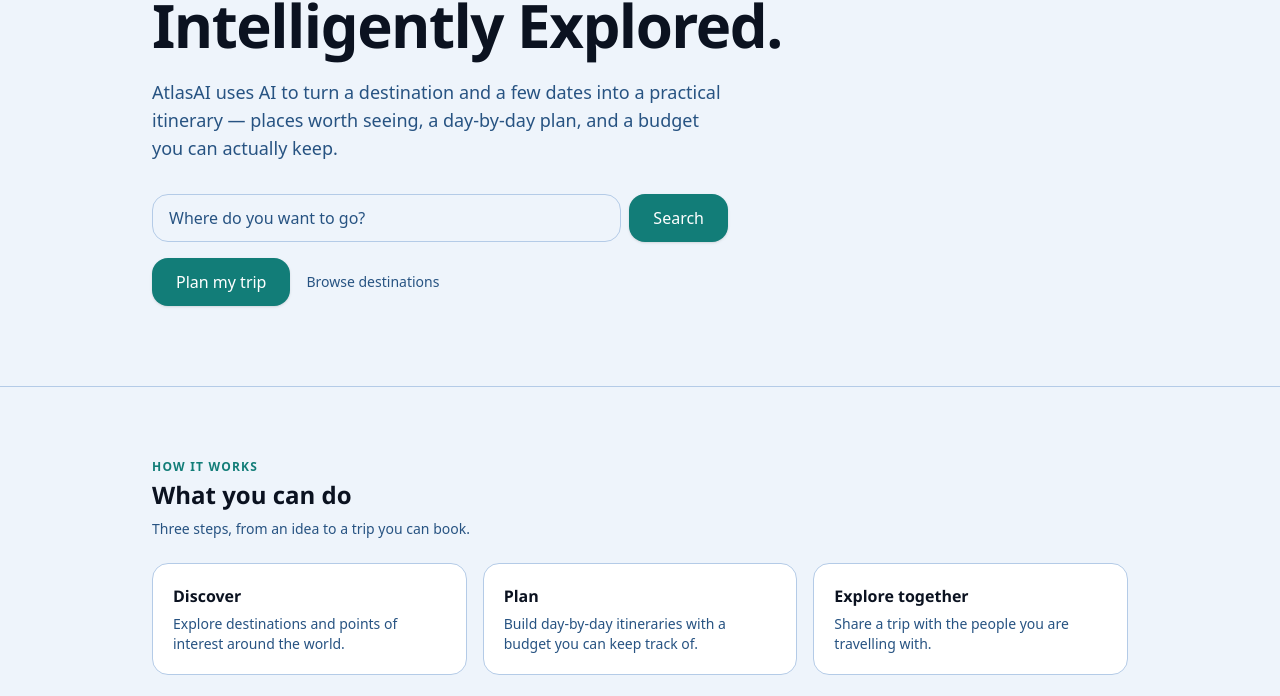
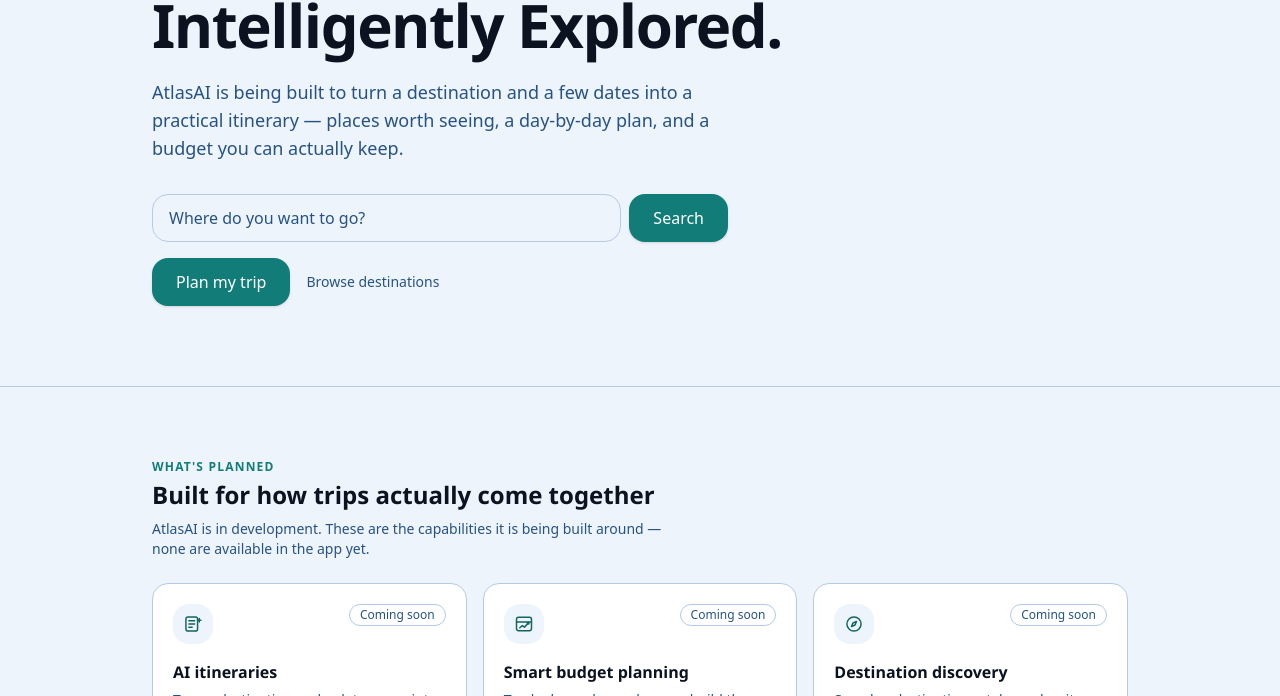
Before and after one commit to shubhshot17/atlas-ai, a React (Vite) app in the folder apps/web/: page / in a window 1280 px wide. Shown: the part 256-952 px from the top of the page. Built offline with nearby package versions, Linux system fonts and the light colour scheme; no server answers.

Commit message:
add homepage feature cards

```diff
--- /dev/null
+++ b/apps/web/src/components/home/FeatureCard.tsx
@@ -0,0 +1,48 @@
+import type { ReactNode } from 'react';
+import { cn } from '@/lib/cn';
+import { Card, CardBody, CardFooter, CardHeader, CardTitle } from '@/components/ui';
+
+export interface FeatureCardProps {
+  /** Icon element, typically from `@/components/ui/icons`. Decorative. */
+  icon: ReactNode;
+  title: string;
+  description: ReactNode;
+  /** Optional short status, e.g. "Coming soon". */
+  status?: string;
+  /** Optional secondary line under the description (e.g. detail chips). */
+  footer?: ReactNode;
+  className?: string;
+}
+
+/**
+ * One capability tile for the homepage "what's included" grid.
+ *
+ * Presentation only — it holds no data, no links, and no claims beyond the
+ * copy passed in. Callers own the wording so a feature can be described as
+ * available or planned in exactly one place.
+ */
+export function FeatureCard({ icon, title, description, status, footer, className }: FeatureCardProps) {
+  return (
+    <Card className={cn('flex h-full flex-col', className)}>
+      <CardHeader className="mb-4 flex items-start justify-between gap-3">
+        <span
+          aria-hidden="true"
+          className="inline-flex h-10 w-10 shrink-0 items-center justify-center rounded-panel bg-[var(--atlas-bg)] text-[var(--atlas-accent-strong)]"
+        >
+          {icon}
+        </span>
+        {status !== undefined && (
+          <span className="rounded-badge border border-[var(--atlas-border)] px-2.5 py-0.5 text-xs font-medium whitespace-nowrap text-[var(--atlas-muted)]">
+            {status}
+          </span>
+        )}
+      </CardHeader>
+
+      <CardTitle>{title}</CardTitle>
+
+      <CardBody className="mt-1.5 flex-1">{description}</CardBody>
+
+      {footer !== undefined && <CardFooter className="mt-4">{footer}</CardFooter>}
+    </Card>
+  );
+}
--- /dev/null
+++ b/apps/web/src/components/home/FeatureGrid.tsx
@@ -0,0 +1,89 @@
+import { cn } from '@/lib/cn';
+import {
+  BudgetIcon,
+  DiscoveryIcon,
+  ItineraryIcon,
+  RecommendationsIcon,
+  RouteIcon,
+} from '@/components/ui/icons';
+import { FeatureCard, type FeatureCardProps } from './FeatureCard';
+
+type Feature = Pick<FeatureCardProps, 'title' | 'description' | 'status'> & {
+  icon: FeatureCardProps['icon'];
+};
+
+/**
+ * Capabilities the product is designed around.
+ *
+ * IMPORTANT: none of these are backed by the API yet. Each card is labelled
+ * "Coming soon" and worded as something the planner *will* do, never as a
+ * shipped feature. When a backend lands, flip that card's `status` and rewrite
+ * its copy in the same change.
+ */
+const FEATURES: Feature[] = [
+  {
+    icon: <ItineraryIcon size={20} />,
+    title: 'AI itineraries',
+    description:
+      'Turn a destination and a date range into a day-by-day plan, with each stop placed in a sensible order.',
+    status: 'Coming soon',
+  },
+  {
+    icon: <BudgetIcon size={20} />,
+    title: 'Smart budget planning',
+    description:
+      'Track planned spend as you build the trip, so you can see what a plan costs before you commit to it.',
+    status: 'Coming soon',
+  },
+  {
+    icon: <DiscoveryIcon size={20} />,
+    title: 'Destination discovery',
+    description:
+      'Search a destination catalogue by city, region, or country and keep the places worth a closer look.',
+    status: 'Coming soon',
+  },
+  {
+    icon: <RouteIcon size={20} />,
+    title: 'Route optimization',
+    description:
+      'Order the stops of a day to cut backtracking, so a full itinerary fits into the time you actually have.',
+    status: 'Coming soon',
+  },
+  {
+    icon: <RecommendationsIcon size={20} />,
+    title: 'Personalized recommendations',
+    description:
+      'Suggestions shaped by your travel preferences, not a generic list of the usual landmarks.',
+    status: 'Coming soon',
+  },
+];
+
+export interface FeatureGridProps {
+  /** Heading id for the section this grid labels. */
+  labelledBy?: string;
+  className?: string;
+}
+
+/**
+ * Responsive grid of `FeatureCard`s: one column on phones, two on tablets,
+ * three from `lg` upward. The last card spans the remaining space on a
+ * two-column layout so the row never ends in a lone half-width tile.
+ */
+export function FeatureGrid({ labelledBy, className }: FeatureGridProps) {
+  return (
+    <ul
+      aria-labelledby={labelledBy}
+      className={cn('grid grid-cols-1 gap-4 sm:grid-cols-2 lg:grid-cols-3', className)}
+    >
+      {FEATURES.map((feature, index) => (
+        <li
+          key={feature.title}
+          // With 5 items in a 2-column layout the last sits alone; let it span both.
+          className={cn(index === FEATURES.length - 1 && 'sm:col-span-2 lg:col-span-1')}
+        >
+          <FeatureCard {...feature} />
+        </li>
+      ))}
+    </ul>
+  );
+}
--- a/apps/web/src/components/home/Hero.tsx
+++ b/apps/web/src/components/home/Hero.tsx
@@ -45,7 +45,7 @@ export function Hero() {
           </h1>
 
           <p className="mt-5 max-w-xl text-base text-pretty text-[var(--atlas-muted)] md:text-lg">
-            {appEnv.name} uses AI to turn a destination and a few dates into a practical
+            {appEnv.name} is being built to turn a destination and a few dates into a practical
             itinerary — places worth seeing, a day-by-day plan, and a budget you can actually
             keep.
           </p>
--- a/apps/web/src/components/layout/PageShell.tsx
+++ b/apps/web/src/components/layout/PageShell.tsx
@@ -16,6 +16,8 @@ export interface PageShellProps {
   action?: ReactNode;
   /** Page body. */
   children?: ReactNode;
+  /** Id applied to the heading, so a following section can reference it. */
+  id?: string;
   className?: string;
 }
 
@@ -30,11 +32,19 @@ export function PageShell({
   description,
   action,
   children,
+  id,
   className,
 }: PageShellProps) {
   return (
     <Container className={cn('py-section', className)}>
-      <SectionHeading as={as} eyebrow={eyebrow} title={title} description={description} action={action} />
+      <SectionHeading
+        as={as}
+        id={id}
+        eyebrow={eyebrow}
+        title={title}
+        description={description}
+        action={action}
+      />
       {children}
     </Container>
   );
--- /dev/null
+++ b/apps/web/src/components/ui/icons.tsx
@@ -0,0 +1,94 @@
+import type { SVGProps } from 'react';
+
+/**
+ * AtlasAI icon set: one consistent family drawn on a 24×24 grid with 1.75px
+ * strokes, round caps and joins, and no fills. Geometric rather than pictorial,
+ * so they sit well next to the wireframe logo mark.
+ *
+ * Icons are decorative by default (`aria-hidden`); the surrounding text is the
+ * accessible label. Pass a `title` when an icon is the only content.
+ */
+export interface IconProps extends Omit<SVGProps<SVGSVGElement>, 'title'> {
+  /** Rendered square size in px. */
+  size?: number;
+  /** Accessible name; omit for decorative icons. */
+  title?: string;
+}
+
+function Icon({ size = 24, title, children, ...rest }: IconProps & { children: React.ReactNode }) {
+  return (
+    <svg
+      viewBox="0 0 24 24"
+      width={size}
+      height={size}
+      fill="none"
+      stroke="currentColor"
+      strokeWidth={1.75}
+      strokeLinecap="round"
+      strokeLinejoin="round"
+      role={title ? 'img' : undefined}
+      aria-label={title || undefined}
+      aria-hidden={title ? undefined : true}
+      {...rest}
+    >
+      {title ? <title>{title}</title> : null}
+      {children}
+    </svg>
+  );
+}
+
+/** AI itinerary: a document with a day-by-day list and a spark. */
+export function ItineraryIcon(props: IconProps) {
+  return (
+    <Icon {...props}>
+      <rect x={3.5} y={3.5} width={14} height={17} rx={2.5} />
+      <path d="M7 8h7M7 12h7M7 16h4" />
+      <path d="M19.5 5.5v4M17.5 7.5h4" />
+    </Icon>
+  );
+}
+
+/** Smart budget planning: a spend line drawn inside a rule-based grid. */
+export function BudgetIcon(props: IconProps) {
+  return (
+    <Icon {...props}>
+      <rect x={3} y={4} width={18} height={16} rx={2.5} />
+      <path d="M3 9.5h18" />
+      <path d="M7 16.5l3-2.5 2.5 1.75L17 11" />
+      <circle cx={17} cy={11} r={1} />
+    </Icon>
+  );
+}
+
+/** Destination discovery: a compass needle inside a circle. */
+export function DiscoveryIcon(props: IconProps) {
+  return (
+    <Icon {...props}>
+      <circle cx={12} cy={12} r={8.5} />
+      <path d="M15 9l-1.75 4.25L9 15l1.75-4.25z" />
+    </Icon>
+  );
+}
+
+/** Route optimization: a winding path between two waypoints. */
+export function RouteIcon(props: IconProps) {
+  return (
+    <Icon {...props}>
+      <circle cx={5.5} cy={18.5} r={2} />
+      <circle cx={18.5} cy={5.5} r={2} />
+      <path d="M7.5 18.5h6a3 3 0 0 0 0-6h-3a3 3 0 0 1 0-6h6" />
+    </Icon>
+  );
+}
+
+/** Personalized recommendations: a three-row sliders control. */
+export function RecommendationsIcon(props: IconProps) {
+  return (
+    <Icon {...props}>
+      <path d="M4 7h9M17 7h3M4 12h3M11 12h9M4 17h9M17 17h3" />
+      <circle cx={15} cy={7} r={2} />
+      <circle cx={9} cy={12} r={2} />
+      <circle cx={15} cy={17} r={2} />
+    </Icon>
+  );
+}
--- a/apps/web/src/pages/HomePage.tsx
+++ b/apps/web/src/pages/HomePage.tsx
@@ -1,21 +1,6 @@
-import { Card, CardBody, CardTitle } from '@/components/ui';
 import { Hero } from '@/components/home/Hero';
+import { FeatureGrid } from '@/components/home/FeatureGrid';
 import { PageShell } from '@/components/layout/PageShell';
-
-const HIGHLIGHTS = [
-  {
-    title: 'Discover',
-    description: 'Explore destinations and points of interest around the world.',
-  },
-  {
-    title: 'Plan',
-    description: 'Build day-by-day itineraries with a budget you can keep track of.',
-  },
-  {
-    title: 'Explore together',
-    description: 'Share a trip with the people you are travelling with.',
-  },
-];
 
 export function HomePage() {
   return (
@@ -25,20 +10,12 @@ export function HomePage() {
       {/* The hero owns the page's single `h1`, so this section starts at h2. */}
       <PageShell
         as="h2"
-        eyebrow="How it works"
-        title="What you can do"
-        description="Three steps, from an idea to a trip you can book."
+        id="features-heading"
+        eyebrow="What's planned"
+        title="Built for how trips actually come together"
+        description="AtlasAI is in development. These are the capabilities it is being built around — none are available in the app yet."
       >
-        <ul className="grid gap-4 md:grid-cols-3">
-          {HIGHLIGHTS.map((highlight) => (
-            <li key={highlight.title}>
-              <Card className="h-full">
-                <CardTitle>{highlight.title}</CardTitle>
-                <CardBody className="mt-1.5">{highlight.description}</CardBody>
-              </Card>
-            </li>
-          ))}
-        </ul>
+        <FeatureGrid labelledBy="features-heading" />
       </PageShell>
     </>
   );
```
